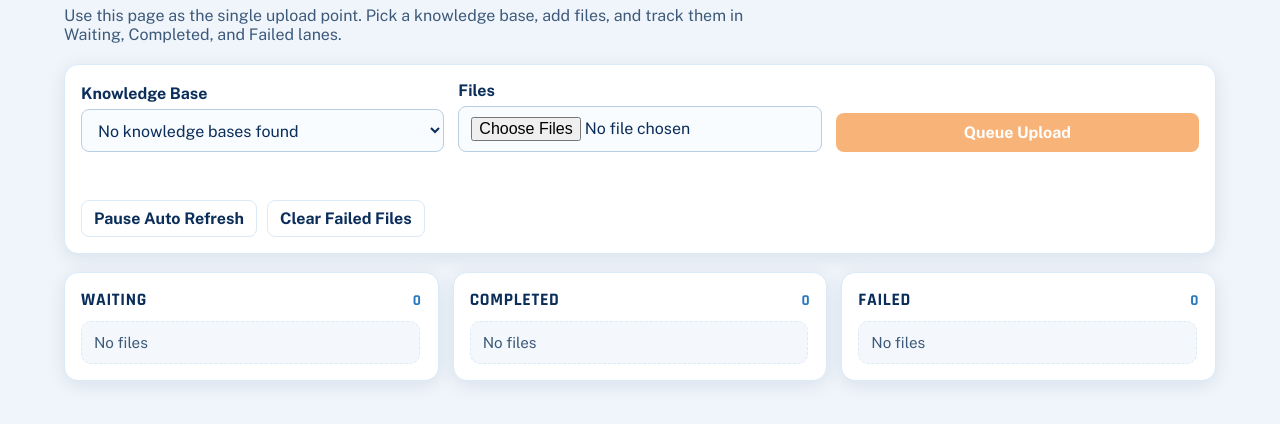
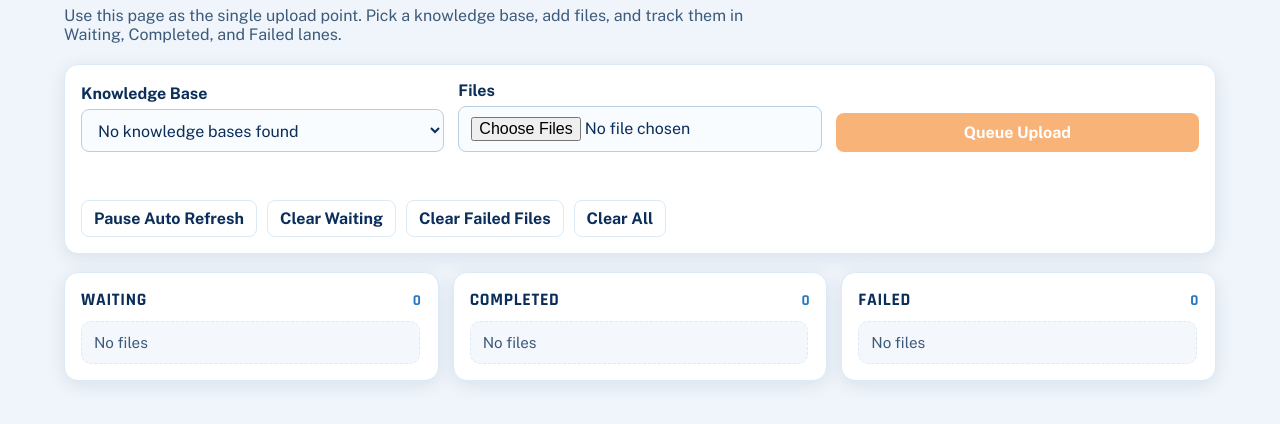
Before and after one commit to TR-Kristian/upload-manager, a Flask app: page / in a window 1280 px wide. Shown: the part 217-641 px from the top of the page. Run offline with Flask 3, Linux system fonts and the light colour scheme; data that the repository does not hold is empty; parts of the project's set-up code (start-up, migrations or seed data) failed here and were passed over; some libraries are stand-ins or nearby versions.

Commit message:
Add Clear Waiting and Clear All actions

```diff
--- a/app.py
+++ b/app.py
@@ -477,6 +477,52 @@ def clear_failed_jobs() -> int:
 	return len(rows)
 
 
+def clear_jobs_by_status(statuses: tuple[str, ...]) -> int:
+	placeholders = ",".join(["?" for _ in statuses])
+	rows = []
+	with get_conn() as conn:
+		rows = conn.execute(
+			f"SELECT id, stored_path FROM jobs WHERE status IN ({placeholders})",
+			statuses,
+		).fetchall()
+
+		conn.execute(
+			f"DELETE FROM jobs WHERE status IN ({placeholders})",
+			statuses,
+		)
+
+	for row in rows:
+		stored_path = row["stored_path"]
+		if stored_path:
+			try:
+				path_obj = Path(stored_path)
+				if path_obj.exists():
+					path_obj.unlink()
+			except Exception:
+				pass
+
+	return len(rows)
+
+
+def clear_all_jobs() -> int:
+	rows = []
+	with get_conn() as conn:
+		rows = conn.execute("SELECT id, stored_path FROM jobs").fetchall()
+		conn.execute("DELETE FROM jobs")
+
+	for row in rows:
+		stored_path = row["stored_path"]
+		if stored_path:
+			try:
+				path_obj = Path(stored_path)
+				if path_obj.exists():
+					path_obj.unlink()
+			except Exception:
+				pass
+
+	return len(rows)
+
+
 def run_worker(stop_event: threading.Event) -> None:
 	while not stop_event.is_set():
 		job = claim_next_job()
@@ -644,6 +690,18 @@ def api_clear_failed_jobs():
 	return jsonify({"ok": True, "deleted": deleted_count})
 
 
+@app.route("/api/jobs/waiting/clear", methods=["POST"])
+def api_clear_waiting_jobs():
+	deleted_count = clear_jobs_by_status(("waiting", "processing"))
+	return jsonify({"ok": True, "deleted": deleted_count})
+
+
+@app.route("/api/jobs/clear", methods=["POST"])
+def api_clear_all_jobs():
+	deleted_count = clear_all_jobs()
+	return jsonify({"ok": True, "deleted": deleted_count})
+
+
 def bootstrap() -> tuple[threading.Event, list[threading.Thread]]:
 	ensure_dirs()
 	init_db()
--- a/templates/index.html
+++ b/templates/index.html
@@ -315,7 +315,9 @@
 			<div id="statusText" class="status"></div>
 			<div class="toolbar">
 				<button id="toggleRefreshBtn" class="ghost-btn" type="button">Pause Auto Refresh</button>
+				<button id="clearWaitingBtn" class="ghost-btn" type="button">Clear Waiting</button>
 				<button id="clearFailedBtn" class="ghost-btn" type="button">Clear Failed Files</button>
+				<button id="clearAllBtn" class="ghost-btn" type="button">Clear All</button>
 			</div>
 		</section>
 
@@ -341,7 +343,9 @@
 		const uploadBtn = document.getElementById("uploadBtn");
 		const statusText = document.getElementById("statusText");
 		const toggleRefreshBtn = document.getElementById("toggleRefreshBtn");
+		const clearWaitingBtn = document.getElementById("clearWaitingBtn");
 		const clearFailedBtn = document.getElementById("clearFailedBtn");
+		const clearAllBtn = document.getElementById("clearAllBtn");
 
 		const waitingCards = document.getElementById("waitingCards");
 		const completedCards = document.getElementById("completedCards");
@@ -571,6 +575,38 @@
 			}
 		});
 
+		clearWaitingBtn.addEventListener("click", async () => {
+			if (!window.confirm("Clear all waiting and processing files from the list?")) return;
+			clearWaitingBtn.disabled = true;
+			try {
+				const res = await fetch("/api/jobs/waiting/clear", { method: "POST" });
+				const data = await res.json().catch(() => ({}));
+				if (!res.ok) throw new Error(data.error || `HTTP ${res.status}`);
+				setStatus(`Cleared ${data.deleted || 0} waiting file(s).`, "success");
+				await refreshJobs();
+			} catch (err) {
+				setStatus(`Failed to clear waiting files: ${err.message}`, "error");
+			} finally {
+				clearWaitingBtn.disabled = false;
+			}
+		});
+
+		clearAllBtn.addEventListener("click", async () => {
+			if (!window.confirm("Clear ALL files from waiting, completed, and failed lists?")) return;
+			clearAllBtn.disabled = true;
+			try {
+				const res = await fetch("/api/jobs/clear", { method: "POST" });
+				const data = await res.json().catch(() => ({}));
+				if (!res.ok) throw new Error(data.error || `HTTP ${res.status}`);
+				setStatus(`Cleared ${data.deleted || 0} file(s) from all lists.`, "success");
+				await refreshJobs();
+			} catch (err) {
+				setStatus(`Failed to clear all files: ${err.message}`, "error");
+			} finally {
+				clearAllBtn.disabled = false;
+			}
+		});
+
 		async function init() {
 			uploadBtn.disabled = true;
 			await refreshKnowledgeBases();
```
